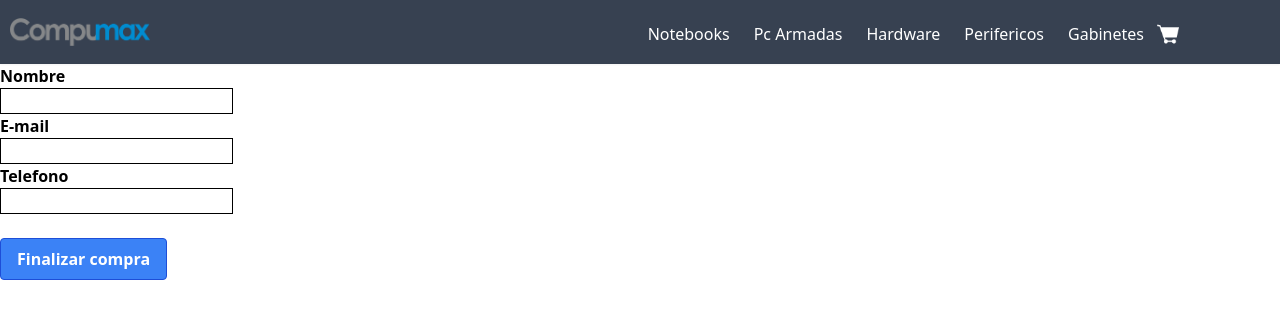
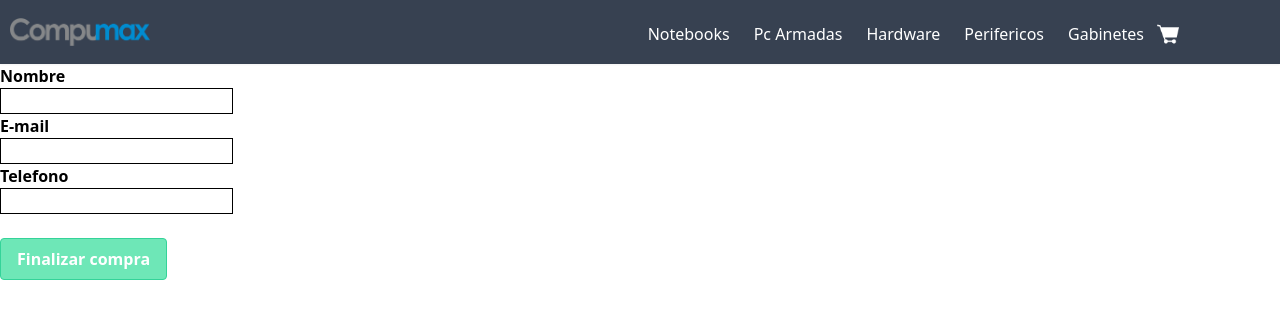
Before and after one commit to martinb28/compumax, a React (Create React App) app: page /formBuy in a window 1280 px wide. Shown: the top 318 px of the page. Built offline with nearby package versions, Linux system fonts and the light colour scheme; what notyf would draw is missing.

Commit message:
CompuMaxBugao

```diff
--- a/src/Components/FormBuy/FormBuy.js
+++ b/src/Components/FormBuy/FormBuy.js
@@ -40,7 +40,7 @@ export default function FormBuy() {
             <input style={{'border':"1px solid black"}} type='email' onChange={(e)=>setMail(e.target.value)} /><br/>
             <label className='font-semibold'>Telefono</label><br/>
             <input style={{'border':"1px solid black"}} type='tel' onChange={(e)=>setTelefono(e.target.value)} /><br/><br/>
-            <button onClick={addPedido} className= "bg-blue-500 hover:bg-blue-700 text-white font-bold py-2 px-4 border border-blue-700 rounded">Finalizar compra</button>
+            <button onClick={addPedido} className= "bg-green-300 hover:bg-green-400 text-white font-bold py-2 px-4 border border-green-400 rounded">Finalizar compra</button>
         </div>
     )
 }
```
